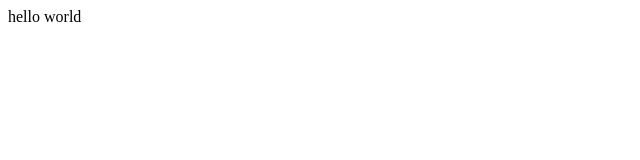
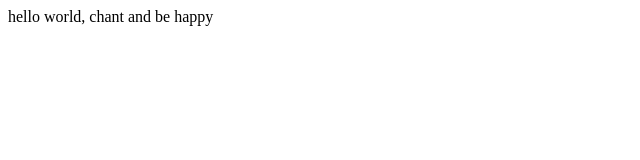
Before and after one commit to PragyaTripathi14/apnacollege-demo, a plain HTML site: page index.html in a window 1280 px wide. Shown: the whole page, without its empty margins (0-640 px from the left). Drawn offline with Linux system fonts and the light colour scheme.

Commit message:
index file updated

```diff
--- a/index.html
+++ b/index.html
@@ -1 +1 @@
-<p>hello world</p>
+<p>hello world, chant and be happy</p>
```
